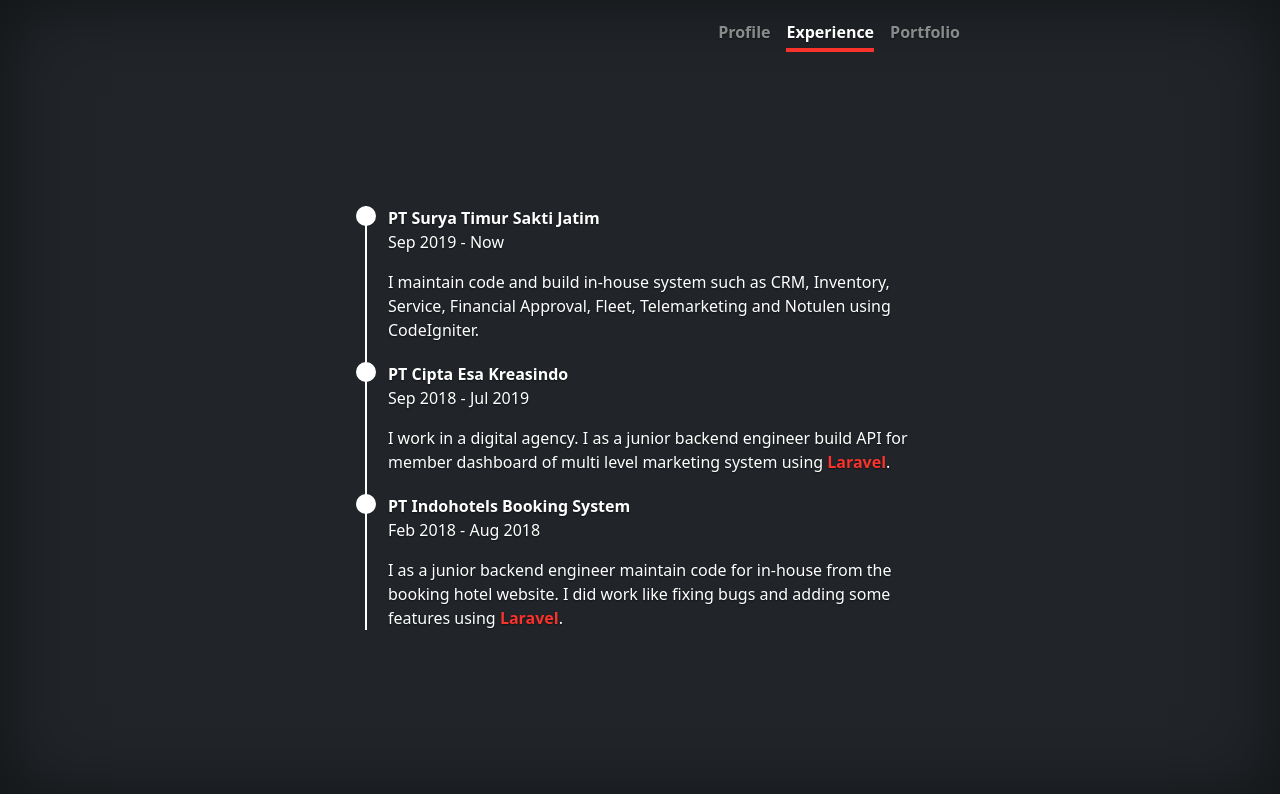
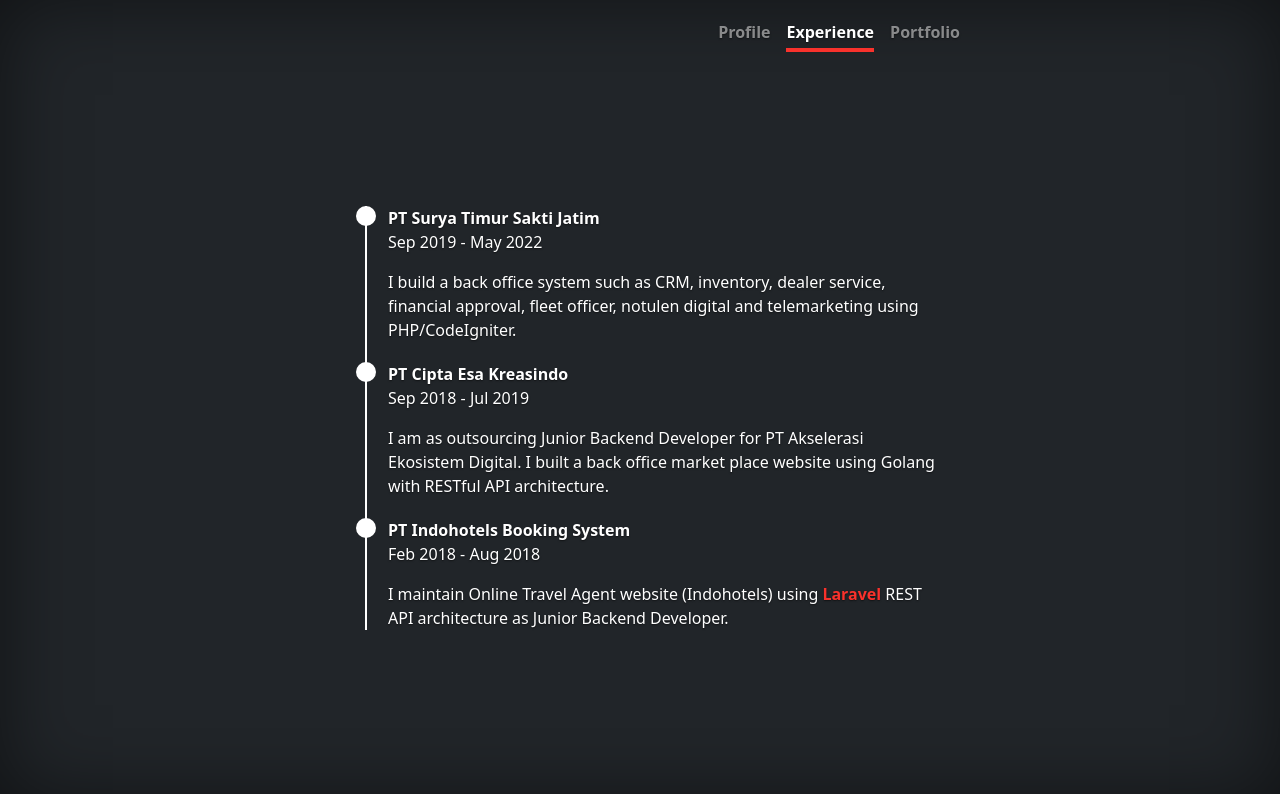
Before and after one commit to davidchoir/davidchoir.github.io, a plain HTML site: page experience.html in a window 1280 px wide. Drawn offline with Linux system fonts and the light colour scheme.

Commit message:
update aug

```diff
--- a/experience.html
+++ b/experience.html
@@ -30,18 +30,18 @@
             <ul class="timeline">
 				<li>
 					<a href="https://yamaha-stsj.com">PT Surya Timur Sakti Jatim</a>
-					<p>Sep 2019 - Now</p>
-					<p>I maintain code and build in-house system such as CRM, Inventory, Service, Financial Approval, Fleet, Telemarketing and Notulen using CodeIgniter.</p>
+					<p>Sep 2019 - May 2022</p>
+					<p>I build a back office system such as CRM, inventory, dealer service, financial approval, fleet officer, notulen digital and telemarketing using PHP/CodeIgniter.</p>
 				</li>
                 <li>
 					<a href="https://digitalcreativeconsultant.com">PT Cipta Esa Kreasindo</a>
 					<p>Sep 2018 - Jul 2019</p>
-					<p>I work in a digital agency. I as a junior backend engineer build API for member dashboard of multi level marketing system using <span class="laravel">Laravel</span>.</p>
+                    <p>I am as outsourcing Junior Backend Developer for PT Akselerasi Ekosistem Digital. I built a back office market place website using Golang with RESTful API architecture.</p>
 				</li>
 				<li>
 					<a href="https://www.indohotels.id">PT Indohotels Booking System</a>
 					<p>Feb 2018 - Aug 2018</p>
-					<p>I as a junior backend engineer maintain code for in-house from the booking hotel website. I did work like fixing bugs and adding some features using <span class="laravel">Laravel</span>.</p>
+                    <p>I maintain Online Travel Agent website (Indohotels) using <span class="laravel">Laravel</span> REST API architecture as Junior Backend Developer.</p>
 				</li>
 			</ul>
         </main>
```
Also changed, not shown: index.html (+1 -1 lines), portfolio.html (+4 -4 lines).
